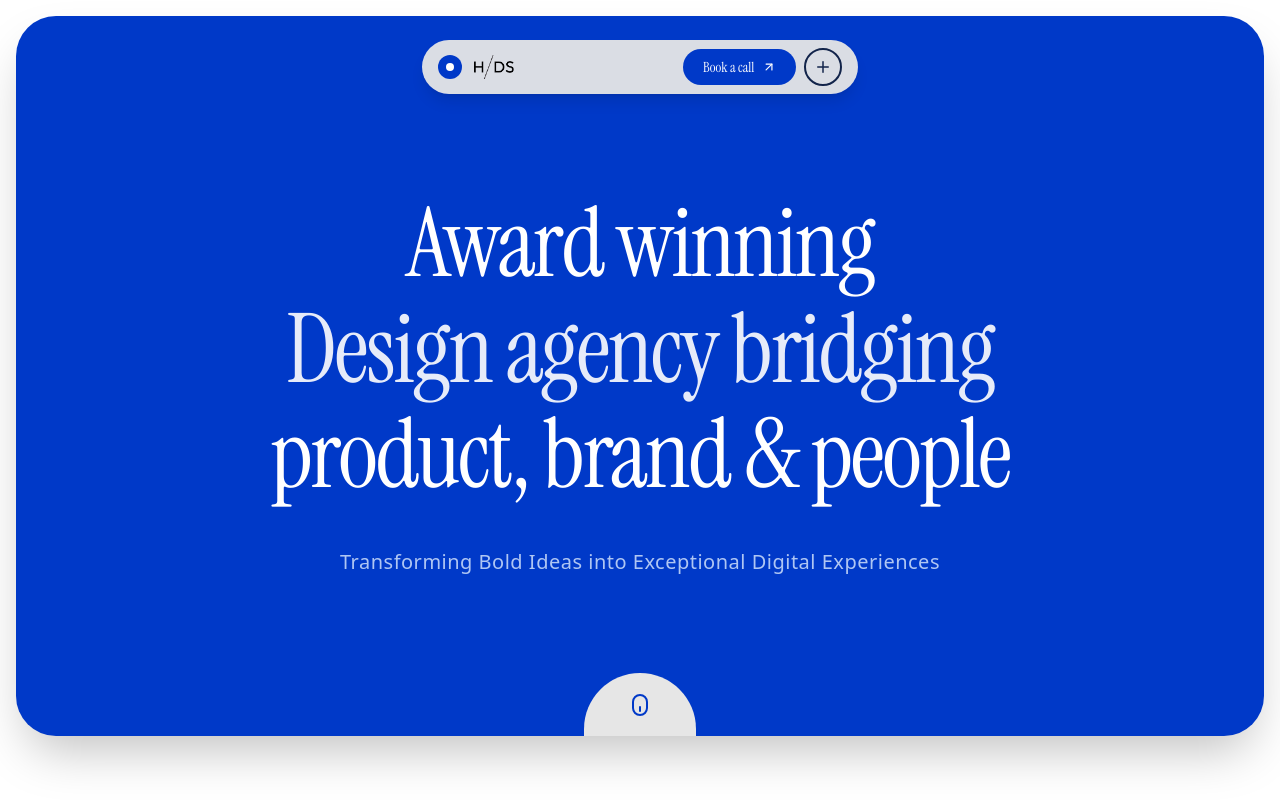
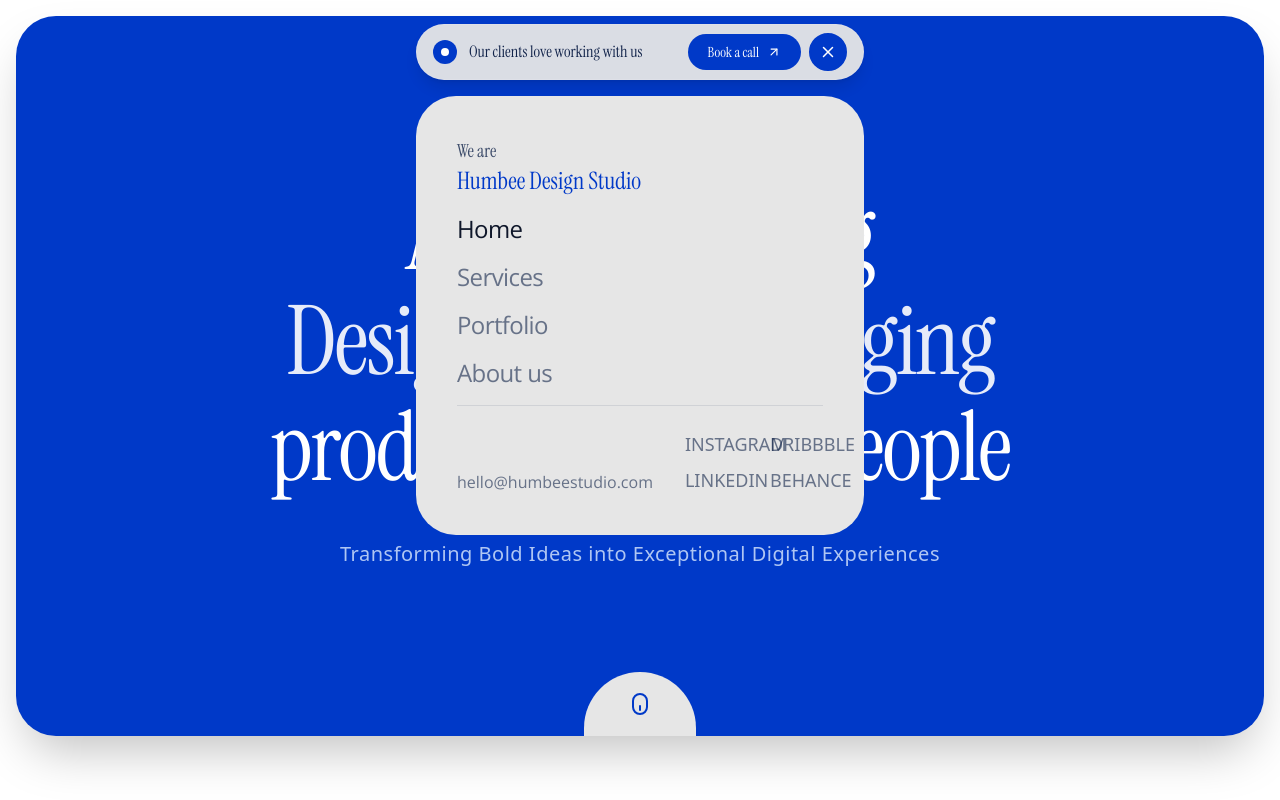
Before and after one commit to humbeedevelopers/hdsnewwebisite, a Next.js app: page / in a window 1280 px wide. Both pictures are taken after a click on the button 823 px from the left and 67 px from the top of the page. Shown: the top 800 px of the page. Built offline with nearby package versions, Linux system fonts and the light colour scheme.

Commit message:
added navigation animation and options

```diff
--- a/package.json
+++ b/package.json
@@ -13,7 +13,7 @@
     "@fortawesome/free-brands-svg-icons": "^7.1.0",
     "@fortawesome/free-solid-svg-icons": "^7.1.0",
     "@fortawesome/react-fontawesome": "^3.1.1",
-    "framer-motion": "^12.24.7",
+    "framer-motion": "^12.24.11",
     "lucide-react": "^0.562.0",
     "next": "16.1.1",
     "react": "19.2.3",
--- a/src/app/layout.js
+++ b/src/app/layout.js
@@ -1,5 +1,6 @@
 import { Instrument_Serif, Montserrat, Open_Sans } from "next/font/google";
 import "./globals.css";
+import Navbar from "@/components/Utils/Navbar";
 
 const instrumentSerif = Instrument_Serif({
   variable: "--font-instrument",
@@ -19,6 +20,17 @@ const openSans = Open_Sans({
   variable: '--font-open-sans',
 });
 
+export const metadata = {
+  title: {
+    default: "Humbee Design Studio",
+    template: "%s | Humbee Design Studio",
+  },
+  description:
+    "Short, keyword-rich description of your product or website for SEO.",
+  metadataBase: new URL("https://yourdomain.com"),
+};
+
+
 export default function RootLayout({ children }) {
   return (
     <html lang="en">
@@ -27,6 +39,7 @@ export default function RootLayout({ children }) {
           className="fixed inset-0 opacity-[0.20] pointer-events-none"
           style={{ backgroundImage: `url('/grains.svg')` }}
         ></div>
+        <Navbar />
         {children}
       </body>
     </html>
--- a/src/components/Footer.jsx
+++ b/src/components/Footer.jsx
@@ -59,7 +59,7 @@ const Footer = () => {
 
       {/* mail-us@ */}
       <div className="px-5 md:px-40 mt-10">
-        <a href="mailto:hello@humbeestudio.com" className="block text-center text-xl font-bold border py-4 hover:bg-gray-50 transition-colors">
+        <a href="mailto:hello@humbeestudio.com" className="block text-center text-xl font-bold border py-4">
           hello@humbeestudio.com
         </a>
       </div>
--- a/src/components/Hero.jsx
+++ b/src/components/Hero.jsx
@@ -1,29 +1,10 @@
 import React from 'react';
-import { Plus, ArrowUpRight, Mouse } from 'lucide-react';
+import { Mouse } from 'lucide-react';
 
 const Hero = () => {
   return (
     <section className="relative min-h-screen w-full p-3 md:p-4 font-instrument">
-      <div className="relative flex min-h-[90vh] w-full flex-col items-center justify-between overflow-hidden rounded-hero bg-primary shadow-2xl">
-
-        {/* Navigation Bar */}
-        <nav className="z-20 mt-6 flex w-[90%] items-center justify-between rounded-full bg-bg-soft/95 backdrop-blur-md px-4 py-2 shadow-lg sm:w-[80%] md:w-[70%] lg:w-[45%] xl:w-[35%]">
-          <div className="flex items-center gap-3">
-            <div className="flex h-6 w-6 items-center justify-center rounded-full bg-primary">
-              <div className="h-2 w-2 rounded-full bg-white" />
-            </div>
-            <img className="h-5 w-auto md:h-6" src="/logo.png" alt="Agency Logo" />
-          </div>
-
-          <div className="flex items-center gap-2">
-            <button className="flex items-center gap-2 rounded-full bg-primary px-4 py-2 text-xs font-medium text-white active:scale-95 md:px-5 md:text-sm">
-              Book a call <ArrowUpRight size={14} />
-            </button>
-            <button className="rounded-full border-2 border-surface p-1.5 md:p-2 text-surface">
-              <Plus size={18} />
-            </button>
-          </div>
-        </nav>
+      <div className="relative flex min-h-[90vh] w-full flex-col items-center justify-center overflow-hidden rounded-hero bg-primary shadow-2xl">
 
         {/* Hero Content */}
         <div className="relative z-10 flex flex-col items-center px-6 text-center">
@@ -39,7 +20,7 @@ const Hero = () => {
         </div>
 
         {/* Scroll Indicator */}
-        <div className="relative z-10 mb-[-1px]">
+        <div className="absolute bottom-0 left-1/2 -translate-x-1/2 z-10">
           <div className="flex h-12 w-20 items-center justify-center rounded-t-full bg-bg-soft md:h-16 md:w-28">
             <Mouse size={24} className="rotate-180 text-primary" />
           </div>
--- /dev/null
+++ b/src/components/Utils/Navbar.jsx
@@ -0,0 +1,114 @@
+"use client"
+
+import React, { useState } from 'react';
+import { Plus, X, ArrowUpRight } from 'lucide-react';
+import { motion, AnimatePresence } from 'framer-motion';
+
+const Navbar = () => {
+  const [isOpen, setIsOpen] = useState(false);
+
+  return (
+    <div className="fixed top-6 left-1/2 z-50 w-[90%] -translate-x-1/2 sm:w-[80%] md:w-[70%] lg:w-[45%] xl:w-[35%]">
+
+    {/* Main Navbar Bar */}
+      <nav className="flex items-center justify-between rounded-full bg-bg-soft/95 backdrop-blur-md px-4 py-2 shadow-lg border border-white/10">
+        <div className="flex items-center gap-3">
+          <div className="flex h-6 w-6 items-center justify-center rounded-full bg-primary">
+            <div className="h-2 w-2 rounded-full bg-white" />
+          </div>
+
+          <AnimatePresence mode="wait">
+            {!isOpen ? (
+              <motion.img
+                key="logo"
+                initial={{ opacity: 0 }}
+                animate={{ opacity: 1 }}
+                exit={{ opacity: 0 }}
+                className="h-5 w-auto md:h-6"
+                src="/logo.png"
+                alt="Agency Logo"
+              />
+            ) : (
+              <motion.span
+                key="text"
+                initial={{ opacity: 0, y: 5 }}
+                animate={{ opacity: 1, y: 0 }}
+                exit={{ opacity: 0, y: -5 }}
+                className="font-instrument text-sm md:text-base text-surface"
+              >
+                Our clients love working with us
+              </motion.span>
+            )}
+          </AnimatePresence>
+        </div>
+
+        <div className="flex items-center gap-2">
+          <button className="flex font-instrument items-center gap-2 rounded-full bg-primary px-4 py-2 text-xs font-medium text-white active:scale-95 md:px-5 md:text-sm">
+            Book a call <ArrowUpRight size={14} />
+          </button>
+
+          <button
+            onClick={() => setIsOpen(!isOpen)}
+            className={`rounded-full border-2 p-1.5 hover:border-primary cursor-pointer hover:bg-primary hover:text-white transition-all duration-300 md:p-2 ${
+              isOpen ? 'bg-primary border-primary text-white rotate-90' : 'border-surface text-surface'
+            }`}
+          >
+            {isOpen ? <X size={18} /> : <Plus size={18} />}
+          </button>
+        </div>
+      </nav>
+
+    {/* Navbar options Dialogue box */}
+      <AnimatePresence>
+        {isOpen && (
+          <motion.div
+            initial={{ clipPath: "inset(0% 0% 100% 0% round 40px)", opacity: 0 }}
+            animate={{
+                clipPath: "inset(0% 0% 0% 0% round 40px)",
+                opacity: 1,
+                transition: { duration: 0.6, ease: [0.76, 0, 0.24, 1] }
+            }}
+            exit={{
+                clipPath: "inset(0% 0% 100% 0% round 40px)",
+                opacity: 0,
+                transition: { duration: 0.4 }
+            }}
+            className="mt-4 w-full bg-bg-soft p-10 shadow-2xl border border-white/5"
+          >
+            <div className="flex flex-col gap-4">
+              <div>
+                <p className="font-instrument text-lg text-surface/80">We are</p>
+                <h3 className="font-instrument text-2xl text-primary font-medium">Humbee Design Studio</h3>
+              </div>
+
+              <ul className="flex flex-col gap-4 text-2xl font-open-sans tracking-tight md:text-2xl">
+                <li className="cursor-pointer transition-all text-text-main hover:translate-x-2">Home</li>
+                <li className="text-surface/60 cursor-pointer transition-all hover:text-text-main hover:translate-x-2">Services</li>
+                <li className="text-surface/60 cursor-pointer transition-all hover:text-text-main hover:translate-x-2">Portfolio</li>
+                <li className="text-surface/60 cursor-pointer transition-all hover:text-text-main hover:translate-x-2">About us</li>
+              </ul>
+
+              <div className="flex flex-col justify-between gap-8 pt-6 border-t border-surface/10 sm:flex-row sm:items-end">
+                <div className="font-open-sans">
+                  <a href="mailto:hello@humbeestudio.com" className="text-surface/60 hover:text-primary transition-colors text-md">
+                    hello@humbeestudio.com
+                  </a>
+                </div>
+
+                <div className="grid grid-cols-2 gap-x-8 gap-y-2 text-lg uppercase text-end text-surface/60">
+                  <a href="#" className="hover:text-text-main transition-colors">Instagram</a>
+                  <a href="#" className="hover:text-text-main transition-colors">Dribbble</a>
+                  <a href="#" className="hover:text-text-main transition-colors">Linkedin</a>
+                  <a href="#" className="hover:text-text-main transition-colors">Behance</a>
+                </div>
+              </div>
+            </div>
+          </motion.div>
+        )}
+      </AnimatePresence>
+
+    </div>
+  );
+};
+
+export default Navbar;
```
Also changed, not shown: 1 other file (tests, documents, lock files or other folders).
